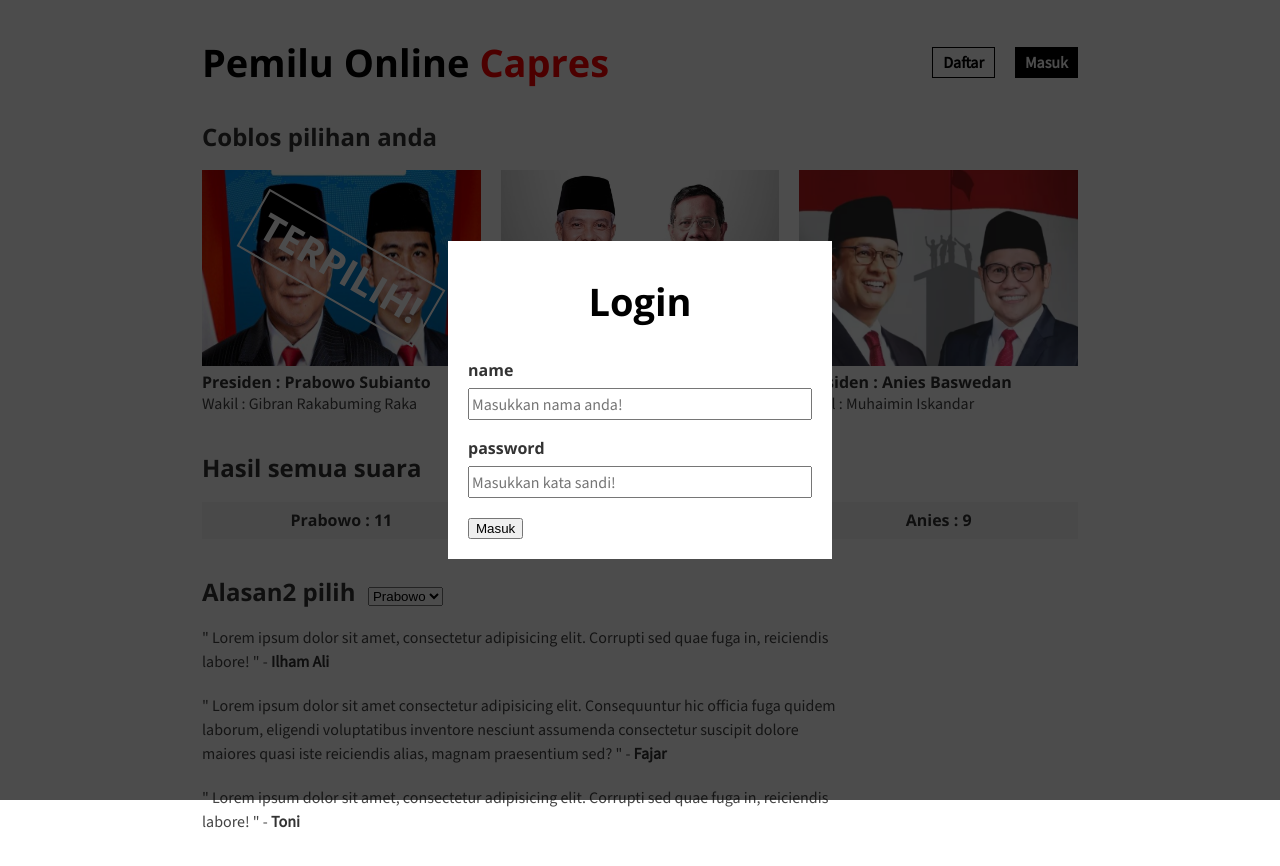
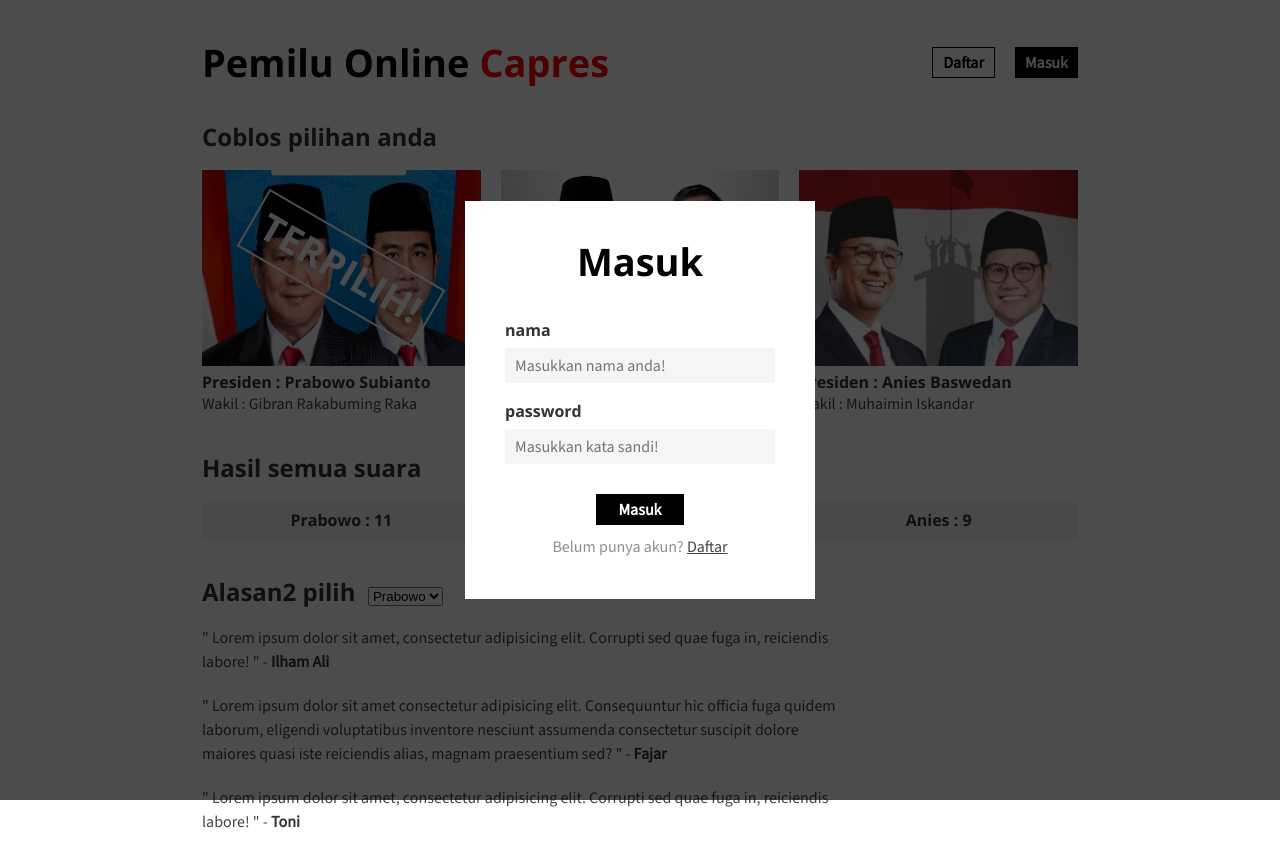
Before and after one commit to rendi12345678/web-capres, a React (Create React App) app: page / in a window 1280 px wide. Shown: the top 866 px of the page. Built offline with nearby package versions, Linux system fonts and the light colour scheme.

Commit message:
Added Sign up UI

```diff
--- a/src/App.css
+++ b/src/App.css
@@ -160,25 +160,6 @@ input {
   max-width: 80ch;
 }
 
-.app-container .wrapper h1 {
-  margin: 4rem 0;
-}
-
-.app-container label {
-  font-weight: 700;
-  font-family: "Open Sans", sans-serif;
-  font-size: var(--h5);
-  color: var(--headings-color);
-  display: block;
-  margin-bottom: 2rem;
-}
-
-.app-container input {
-  width: 100%;
-  margin-top: 1rem;
-  box-sizing: border-box;
-  height: 3.2rem;
-}
 
 .app-container strong {
   font-weight: bold;
@@ -283,13 +264,74 @@ input {
   align-items: center;
 }
 
+.app-container .wrapper h1 {
+  margin: 4rem 0;
+}
+
+.app-container label {
+  font-weight: 700;
+  font-family: "Open Sans", sans-serif;
+  font-size: var(--h5);
+  color: var(--headings-color);
+  display: block;
+  margin-bottom: 2rem;
+}
+
+.app-container input {
+  width: 100%;
+  margin-top: 1rem;
+  outline: none;
+  background: var(--secondary-color);
+  box-sizing: border-box;
+  border: 0;
+  padding: 1rem;
+  height: 3.5rem;
+}
+
 .overlay .wrapper {
-  width: 30%;
+  width: 35rem;
   background: var(--primary-color);
-  padding: 2rem;
+  padding: 4rem;
   padding-top: 0;
 }
 
 .overlay .wrapper h1 {
   text-align: center;
 }
+
+.overlay form {
+  display: grid;
+  justify-content: center;
+  grid-template-columns: 1fr;
+}
+
+.overlay form p {
+  text-align: center;
+  margin-top: 1rem;
+}
+
+.overlay form p span {
+  opacity: .6;
+}
+
+.overlay button {
+  background: var(--contrast-color);
+  font-size: var(--body-text);
+  color: var(--primary-color);
+  border: 0;
+  margin: auto;
+  margin-top: 1rem;
+  width: fit-content;
+  padding: .5rem 2.2rem;
+  font-family: "Source Sans 3", sans-serif;
+  font-weight: 900;
+}
+
+@media (width < 576px) {
+  .overlay .wrapper {
+    display: grid;
+    width: 100svh;
+    height: 100svh;
+    align-content: center;
+  }
+}
--- a/src/App.js
+++ b/src/App.js
@@ -11,12 +11,17 @@ export const AppContext = createContext();
 
 const initialState = {
   isAuthenticated: false,
-  formType: "",
+  formType: "login",
+  formValues: {
+    nama: "",
+    password: "",
+  },
 };
 
 const actionTypes = {
   SET_IS_AUTHENTICATED: "SET_IS_AUTHENTICATED",
-  SET_FORM_TYPE: "SET_FORM_TYPE"
+  SET_FORM_TYPE: "SET_FORM_TYPE",
+  SET_FORM_VALUES: "SET_FORM_VALUES",
 };
 
 const reducer = (state, action) => {
@@ -24,7 +29,15 @@ const reducer = (state, action) => {
     case actionTypes.SET_IS_AUTHENTICATED:
       return { ...state, isAuthenticated: action.payload };
     case actionTypes.SET_FORM_TYPE:
-      return {...state, formType: action.payload}
+      return { ...state, formType: action.payload };
+    case actionTypes.SET_FORM_VALUES:
+      return {
+        ...state,
+        formValues: {
+          ...state.formValues,
+          ...action.payload,
+        },
+      };
     default:
       return state;
   }
@@ -40,16 +53,28 @@ const setFormTypeAction = (value) => ({
   payload: value,
 });
 
+const setFormValuesAction = value => ({
+  type: actionTypes.SET_FORM_VALUES,
+  payload: value,
+});
+
 function App() {
   const [state, dispatch] = useReducer(reducer, initialState);
-  const { isAuthenticated, formType } = state;
+  const { isAuthenticated, formType, formValues } = state;
+
+  const handleOnchange = e => {
+    dispatch(setFormValuesAction({[e.target.name]: e.target.value}))
+  }
 
   const contextValue = {
     dispatch,
     setIsAuthenticatedAction,
     isAuthenticated,
     formType,
-    setFormTypeAction
+    setFormTypeAction,
+    formValues,
+    setFormValuesAction,
+    handleOnchange
   };
 
   return (
--- a/src/components/Input.js
+++ b/src/components/Input.js
@@ -1,6 +1,6 @@
 import React from "react";
 
-function Input({ type, value, name, placeholder }) {
+function Input({ type, name, value, placeholder, handleOnChange }) {
   return (
     <label htmlFor={name}>
        {name} <br />
@@ -9,6 +9,7 @@ function Input({ type, value, name, placeholder }) {
         id={name}
         value={value}
         name={name}
+        onChange={handleOnChange}
         placeholder={placeholder}
       />
     </label>
--- a/src/components/Login.js
+++ b/src/components/Login.js
@@ -1,25 +1,32 @@
-import React from "react";
+import React, { useContext } from "react";
 import Input from "./Input";
 import Button from './Button';
+import { AppContext } from "../App";
 
 function Login() {
+  const {handleOnchange, dispatch, formValues, setFormTypeAction} = useContext(AppContext)
+  const {name, password} = formValues;
+
   return (
     <>
-      <h1>Login</h1>
+      <h1>Masuk</h1>
       <form>
         <Input
           type="text"
-          value=""
-          name="name"
+          value={name}
+          handleOnChange={handleOnchange}
+          name="nama"
           placeholder="Masukkan nama anda!"
-        />
+          />
         <Input
           type="password"
-          value=""
+          value={password}
+          handleOnChange={handleOnchange}
           name="password"
           placeholder="Masukkan kata sandi!"
         />
         <Button type="submit">Masuk</Button>
+        <p><span>Belum punya akun?</span> <a href="#" onClick={() => dispatch(setFormTypeAction("sign up"))}>Daftar</a></p>
       </form>
     </>
   );
--- a/src/components/SignUp.js
+++ b/src/components/SignUp.js
@@ -1,9 +1,33 @@
-import React from "react";
+import React, { useContext } from "react";
+import Input from "./Input";
+import Button from './Button';
+import { AppContext } from "../App";
 
 function SignUp() {
+  const {handleOnchange, dispatch, formValues, setFormTypeAction} = useContext(AppContext)
+  const {name, password} = formValues;
+
   return (
     <>
-      <h1>Sign Up</h1>
+      <h1>Daftar</h1>
+      <form>
+        <Input
+          type="text"
+          value={name}
+          handleOnChange={handleOnchange}
+          name="nama"
+          placeholder="Masukkan nama anda!"
+          />
+        <Input
+          type="password"
+          value={password}
+          handleOnChange={handleOnchange}
+          name="password"
+          placeholder="Masukkan kata sandi!"
+        />
+        <Button type="submit">Daftar</Button>
+        <p><span>Sudah punya akun?</span> <a href="#" onClick={() => dispatch(setFormTypeAction("login"))}>Masuk</a></p>
+      </form>
     </>
   );
 }
--- a/src/components/UserAuthentication.js
+++ b/src/components/UserAuthentication.js
@@ -5,10 +5,6 @@ import SignUp from "./SignUp";
 
 function UserAuthentication() {
   const { formType, dispatch, setFormTypeAction } = useContext(AppContext);
-
-  useEffect(() => {
-    dispatch(setFormTypeAction("login"))
-  }, [])
 
   return (
     <div className="overlay">
```
